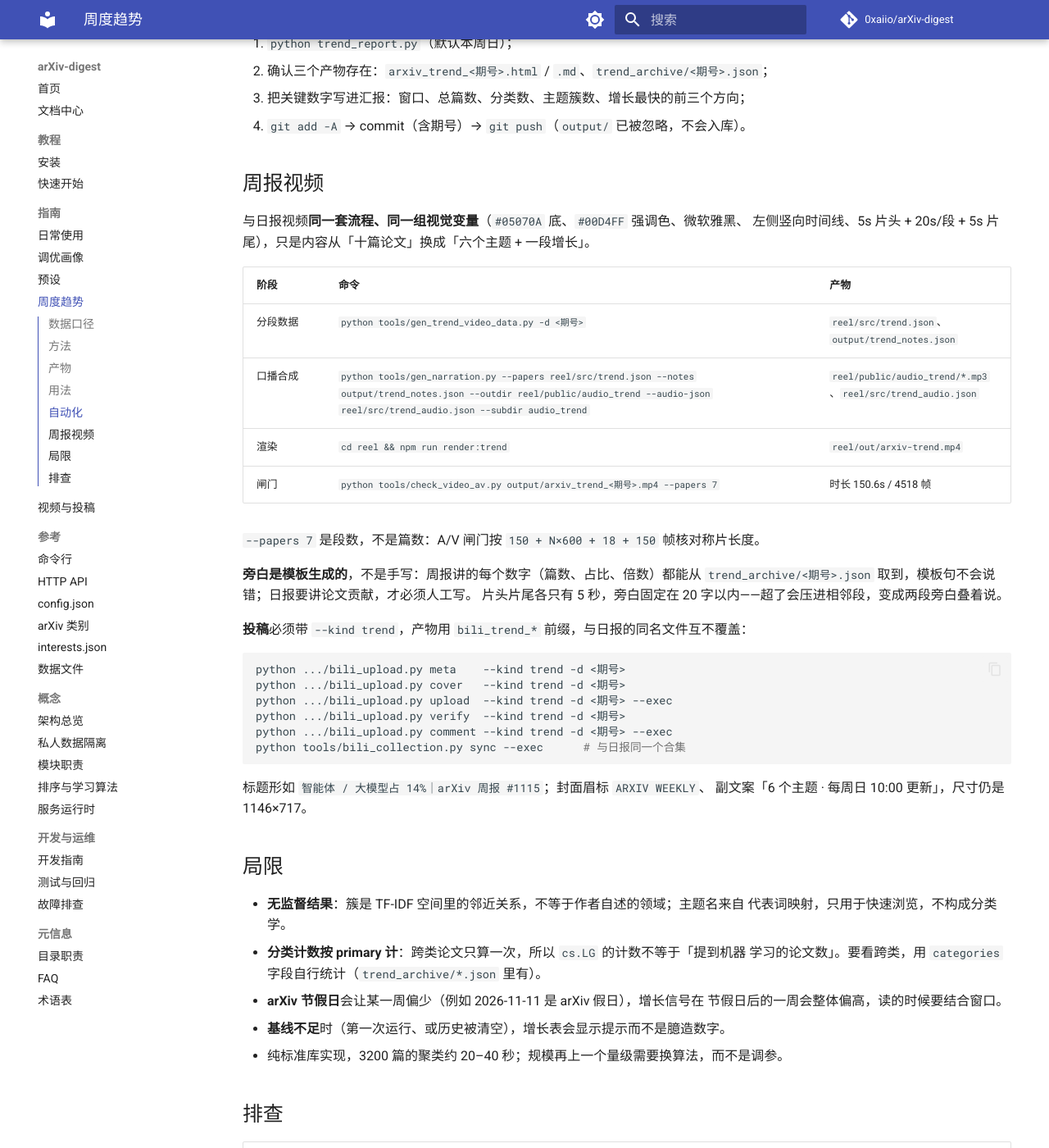
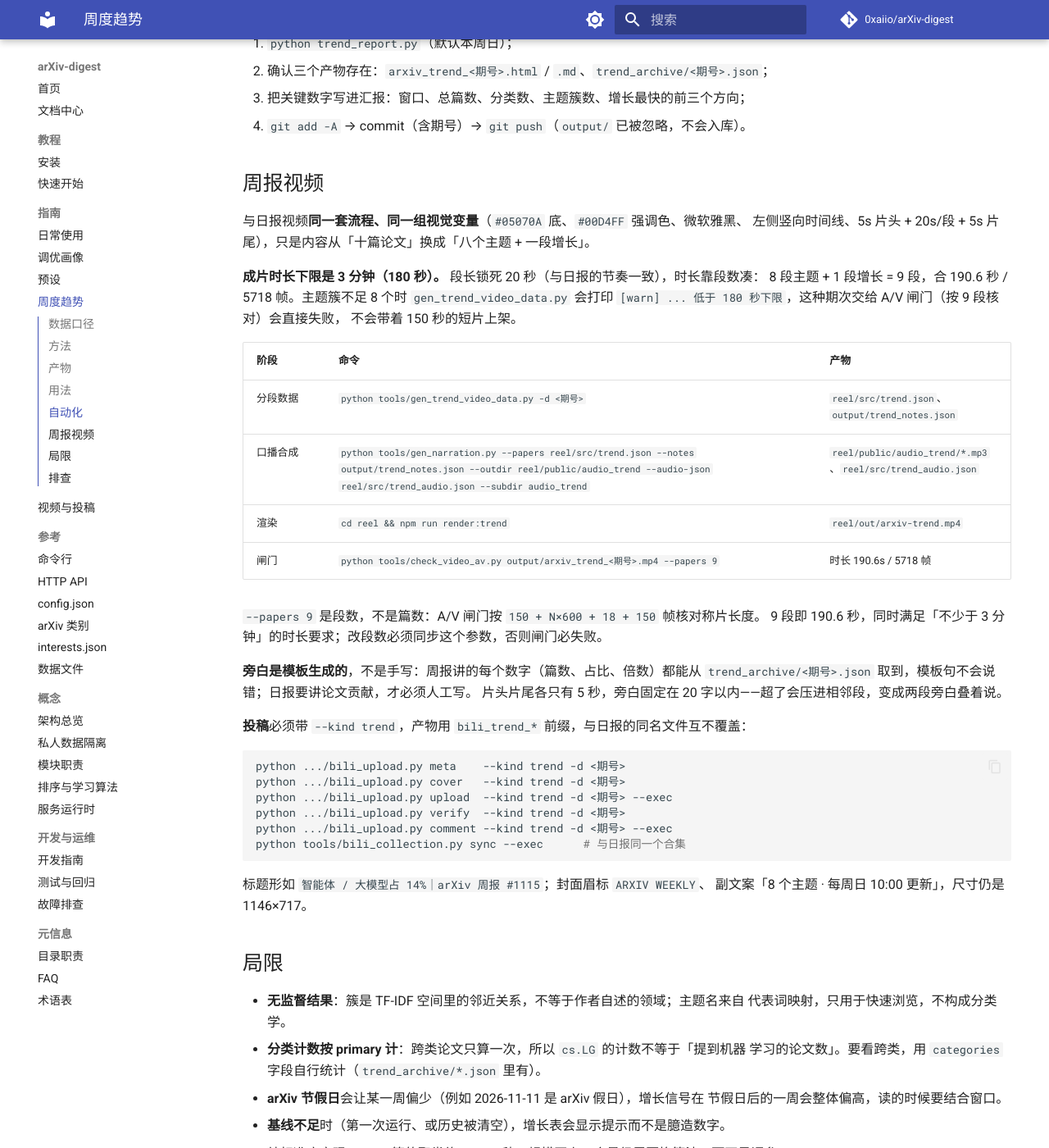
Before and after one commit to 0xaiio/arXiv-digest, an MkDocs documentation site: the page built from docs/guide/weekly-trend.md, in a window 1280 px wide and 1400 px high, scrolled down 2863 px. Shown: the whole window at 82% size. Built offline with MkDocs 1.6.1 and Material for MkDocs 9.7.7, drawn with Linux system fonts in a browser that asks for light colours; comment, search, counter and statistics services are not loaded.

Commit message:
周报视频时长下限提到 3 分钟（190.6s / 9 段）
- gen_trend_video_data：TOPICS_DEFAULT 6 → 8（+1 增长 = 9 段），新增
  MIN_SECONDS=180 与 estimate_seconds()；主题簇不足时打 warn，不缩短段长
- 周日自动化：--k 8、check_video_av --papers 9（190.6s / 5718 帧），
  把「成片不得短于 180 秒」写成硬约束，闸门不过不得投稿
- 同步 weekly-trend.md / cli.md / data-files.md / CHANGELOG
- 新增 2 个用例（默认段数达标、短篇必须告警）；总数 1023 → 1025

本次只改配置与脚本，未重跑已发布的 20261115 期。

````diff
--- a/docs/guide/weekly-trend.md
+++ b/docs/guide/weekly-trend.md
@@ -124,16 +124,22 @@ python trend_report.py --json               # 机器可读摘要
 ## 周报视频
 
 与日报视频**同一套流程、同一组视觉变量**（`#05070A` 底、`#00D4FF` 强调色、微软雅黑、
-左侧竖向时间线、5s 片头 + 20s/段 + 5s 片尾），只是内容从「十篇论文」换成「六个主题 + 一段增长」。
+左侧竖向时间线、5s 片头 + 20s/段 + 5s 片尾），只是内容从「十篇论文」换成「八个主题 + 一段增长」。
+
+**成片时长下限是 3 分钟（180 秒）。** 段长锁死 20 秒（与日报的节奏一致），时长靠段数凑：
+8 段主题 + 1 段增长 = 9 段，合 190.6 秒 / 5718 帧。主题簇不足 8 个时 `gen_trend_video_data.py`
+会打印 `[warn] ... 低于 180 秒下限`，这种期次交给 A/V 闸门（按 9 段核对）会直接失败，
+不会带着 150 秒的短片上架。
 
 | 阶段 | 命令 | 产物 |
 | --- | --- | --- |
 | 分段数据 | `python tools/gen_trend_video_data.py -d <期号>` | `reel/src/trend.json`、`output/trend_notes.json` |
 | 口播合成 | `python tools/gen_narration.py --papers reel/src/trend.json --notes output/trend_notes.json --outdir reel/public/audio_trend --audio-json reel/src/trend_audio.json --subdir audio_trend` | `reel/public/audio_trend/*.mp3`、`reel/src/trend_audio.json` |
 | 渲染 | `cd reel && npm run render:trend` | `reel/out/arxiv-trend.mp4` |
-| 闸门 | `python tools/check_video_av.py output/arxiv_trend_<期号>.mp4 --papers 7` | 时长 150.6s / 4518 帧 |
+| 闸门 | `python tools/check_video_av.py output/arxiv_trend_<期号>.mp4 --papers 9` | 时长 190.6s / 5718 帧 |
 
-`--papers 7` 是段数，不是篇数：A/V 闸门按 `150 + N×600 + 18 + 150` 帧核对称片长度。
+`--papers 9` 是段数，不是篇数：A/V 闸门按 `150 + N×600 + 18 + 150` 帧核对称片长度。
+9 段即 190.6 秒，同时满足「不少于 3 分钟」的时长要求；改段数必须同步这个参数，否则闸门必失败。
 
 **旁白是模板生成的**，不是手写：周报讲的每个数字（篇数、占比、倍数）都能从
 `trend_archive/<期号>.json` 取到，模板句不会说错；日报要讲论文贡献，才必须人工写。
@@ -151,7 +157,7 @@ python tools/bili_collection.py sync --exec      # 与日报同一个合集
 ```
 
 标题形如 `智能体 / 大模型占 14%｜arXiv 周报 #1115`；封面眉标 `ARXIV WEEKLY`、
-副文案「6 个主题 · 每周日 10:00 更新」，尺寸仍是 1146×717。
+副文案「8 个主题 · 每周日 10:00 更新」，尺寸仍是 1146×717。
 
 ## 局限
 
````
Also changed, not shown: CHANGELOG.md (+22 -0 lines), README.md (+4 -4 lines), docs/contributing/testing.md (+3 -3 lines), docs/documentation.md (+1 -1 lines), docs/index.md (+1 -1 lines), docs/reference/cli.md (+2 -2 lines), docs/reference/data-files.md (+1 -1 lines), 3 other files.
